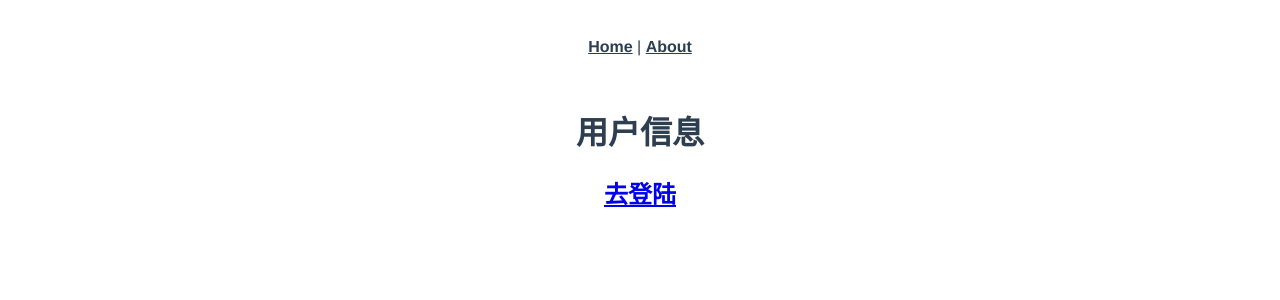
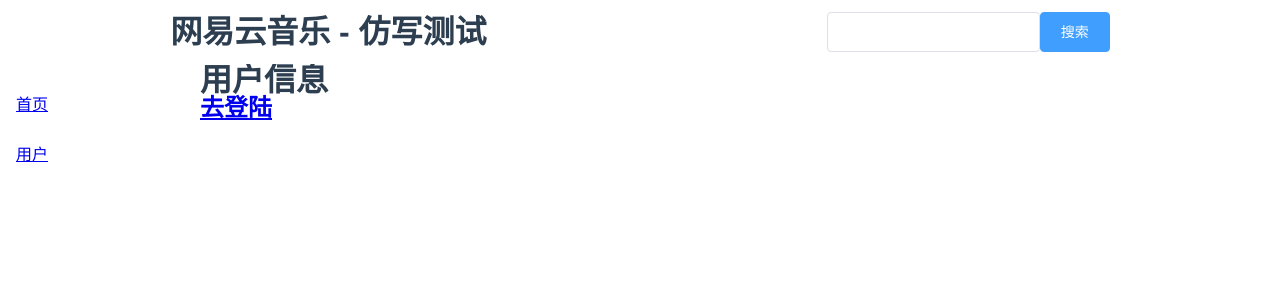
Before and after one commit to gogoend/vue-netease-music-demo, a Vue app: page /#/user in a window 1280 px wide. Shown: the top 300 px of the page. Built offline with nearby package versions, Linux system fonts and the light colour scheme.

Commit message:
enhance: 组件、路由完善

```diff
--- a/src/App.vue
+++ b/src/App.vue
@@ -1,32 +1,68 @@
 <template>
-  <div id="app">
-    <div id="nav">
-      <router-link to="/">Home</router-link> |
-      <router-link to="/about">About</router-link>
-    </div>
-    <router-view/>
+  <div id="app" class="app-wrap">
+    <header>
+      <h1>网易云音乐 - 仿写测试</h1>
+      <section class="search-wrap">
+        <el-input /><el-button type="primary">搜索</el-button>
+      </section>
+    </header>
+    <section class="main-wrap">
+      <nav>
+        <ul>
+          <li><router-link to="/">首页</router-link></li>
+          <li><router-link to="/User">用户</router-link></li>
+        </ul>
+      </nav>
+      <main>
+        <router-view class="main-view" />
+      </main>
+    </section>
+    <footer>
+    </footer>
   </div>
 </template>
 
-<style lang="less">
-#app {
+<style lang="less" scoped>
+
+@header-height: 64px;
+@footer-height: 100px;
+
+.app-wrap {
   font-family: Avenir, Helvetica, Arial, sans-serif;
   -webkit-font-smoothing: antialiased;
   -moz-osx-font-smoothing: grayscale;
-  text-align: center;
   color: #2c3e50;
-}
+  height: 100vh;
+  display: flex;
+  flex-direction: column;
 
-#nav {
-  padding: 30px;
-
-  a {
-    font-weight: bold;
-    color: #2c3e50;
-
-    &.router-link-exact-active {
-      color: #42b983;
+  header {
+    display: flex;
+    justify-content: space-around;
+    align-items: center;
+    flex: 0 0 @header-height;
+    .search-wrap{
+      display: flex;
     }
+  }
+  section.main-wrap{
+    display: flex;
+    flex: 1;
+    max-height: calc( 100% - 164px );
+    nav{
+      flex: 0 0 200px;
+      overflow-y: auto;
+    }
+    main{
+      flex: 1;
+      overflow-y: auto;
+      .main-view{
+        height: 100%;
+      }
+    }
+  }
+  footer{
+    flex: 0 0 @footer-height
   }
 }
 </style>
--- a/src/components/HelloWorld.vue
+++ /dev/null
@@ -1,62 +0,0 @@
-<template>
-  <div class="hello">
-    <h1>{{ msg }}</h1>
-    <p>
-      For a guide and recipes on how to configure / customize this project,<br>
-      check out the
-      <a href="https://cli.vuejs.org" target="_blank" rel="noopener">vue-cli documentation</a>.
-    </p>
-    <h3>Installed CLI Plugins</h3>
-    <ul>
-      <li><a href="https://github.com/vuejs/vue-cli/tree/dev/packages/%40vue/cli-plugin-babel" target="_blank" rel="noopener">babel</a></li>
-      <li><a href="https://github.com/vuejs/vue-cli/tree/dev/packages/%40vue/cli-plugin-typescript" target="_blank" rel="noopener">typescript</a></li>
-      <li><a href="https://github.com/vuejs/vue-cli/tree/dev/packages/%40vue/cli-plugin-pwa" target="_blank" rel="noopener">pwa</a></li>
-      <li><a href="https://github.com/vuejs/vue-cli/tree/dev/packages/%40vue/cli-plugin-router" target="_blank" rel="noopener">router</a></li>
-      <li><a href="https://github.com/vuejs/vue-cli/tree/dev/packages/%40vue/cli-plugin-vuex" target="_blank" rel="noopener">vuex</a></li>
-      <li><a href="https://github.com/vuejs/vue-cli/tree/dev/packages/%40vue/cli-plugin-eslint" target="_blank" rel="noopener">eslint</a></li>
-    </ul>
-    <h3>Essential Links</h3>
-    <ul>
-      <li><a href="https://vuejs.org" target="_blank" rel="noopener">Core Docs</a></li>
-      <li><a href="https://forum.vuejs.org" target="_blank" rel="noopener">Forum</a></li>
-      <li><a href="https://chat.vuejs.org" target="_blank" rel="noopener">Community Chat</a></li>
-      <li><a href="https://twitter.com/vuejs" target="_blank" rel="noopener">Twitter</a></li>
-      <li><a href="https://news.vuejs.org" target="_blank" rel="noopener">News</a></li>
-    </ul>
-    <h3>Ecosystem</h3>
-    <ul>
-      <li><a href="https://router.vuejs.org" target="_blank" rel="noopener">vue-router</a></li>
-      <li><a href="https://vuex.vuejs.org" target="_blank" rel="noopener">vuex</a></li>
-      <li><a href="https://github.com/vuejs/vue-devtools#vue-devtools" target="_blank" rel="noopener">vue-devtools</a></li>
-      <li><a href="https://vue-loader.vuejs.org" target="_blank" rel="noopener">vue-loader</a></li>
-      <li><a href="https://github.com/vuejs/awesome-vue" target="_blank" rel="noopener">awesome-vue</a></li>
-    </ul>
-  </div>
-</template>
-
-<script lang="ts">
-import { Component, Prop, Vue } from 'vue-property-decorator';
-
-@Component
-export default class HelloWorld extends Vue {
-  @Prop() private msg!: string;
-}
-</script>
-
-<!-- Add "scoped" attribute to limit CSS to this component only -->
-<style scoped lang="less">
-h3 {
-  margin: 40px 0 0;
-}
-ul {
-  list-style-type: none;
-  padding: 0;
-}
-li {
-  display: inline-block;
-  margin: 0 10px;
-}
-a {
-  color: #42b983;
-}
-</style>
--- a/src/main.ts
+++ b/src/main.ts
@@ -1,11 +1,17 @@
 import Vue from 'vue'
 import App from './App.vue'
+import ElementUI from 'element-ui'
+import 'normalize.css'
+import 'element-ui/lib/theme-chalk/index.css'
+import '@/style/index.less'
 import './registerServiceWorker'
 import router from './router'
 import store from './store'
 
 Vue.config.productionTip = false
 
+Vue.use(ElementUI)
+
 new Vue({
   router,
   store,
--- a/src/router/index.ts
+++ b/src/router/index.ts
@@ -1,6 +1,6 @@
 import Vue from 'vue'
 import VueRouter, { RouteConfig } from 'vue-router'
-import Home from '../views/Home.vue'
+import Home from '../views/Home/index.vue'
 import NotFound from '../views/404.vue'
 
 import user from './user'
--- /dev/null
+++ b/src/style/index.css
@@ -0,0 +1,18 @@
+p,
+h1,
+h2,
+h3,
+h4,
+h5,
+h6 {
+  line-height: 1em;
+  margin: 0;
+}
+ul {
+  padding: 0;
+  list-style-type: none;
+}
+li {
+  margin-left: 0;
+  padding: 1em ;
+}
--- /dev/null
+++ b/src/style/index.less
@@ -0,0 +1,13 @@
+p,h1,h2,h3,h4,h5,h6{
+    line-height: 1em;
+    margin:0;
+}
+
+ul{
+    padding: 0;
+    list-style-type: none;
+}
+li{
+    margin-left: 0;
+    padding: 1em ;
+}
--- a/src/views/Home.vue
+++ /dev/null
@@ -1,18 +0,0 @@
-<template>
-  <div class="home">
-    <img alt="Vue logo" src="../assets/logo.png">
-    <HelloWorld msg="Welcome to Your Vue.js App"/>
-  </div>
-</template>
-
-<script>
-// @ is an alias to /src
-import HelloWorld from '@/components/HelloWorld.vue'
-
-export default {
-  name: 'Home',
-  components: {
-    HelloWorld
-  }
-}
-</script>
--- /dev/null
+++ b/src/views/Home/index.vue
@@ -0,0 +1,17 @@
+<template>
+  <div class="home">
+    <h1>这里是首页</h1>
+  </div>
+</template>
+
+<script>
+export default {
+  name: 'Home'
+}
+</script>
+
+<style lang="less" scoped>
+.home{
+  background-color: aquamarine;
+}
+</style>
```
Also changed, not shown: src/assets/logo.png (deleted).
